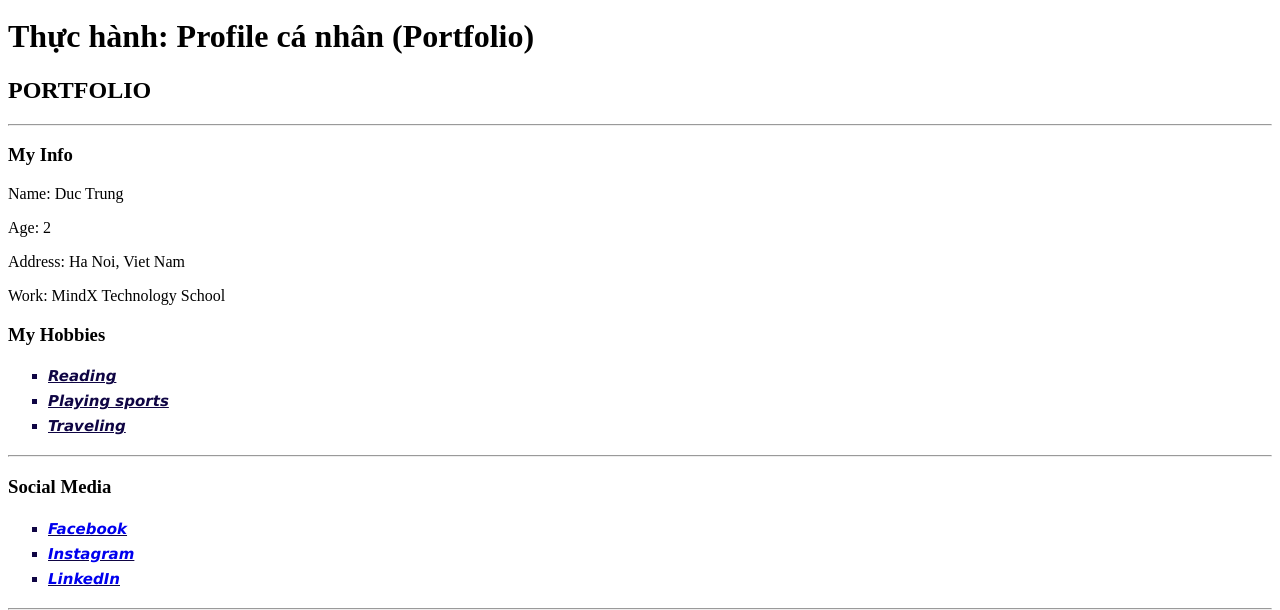
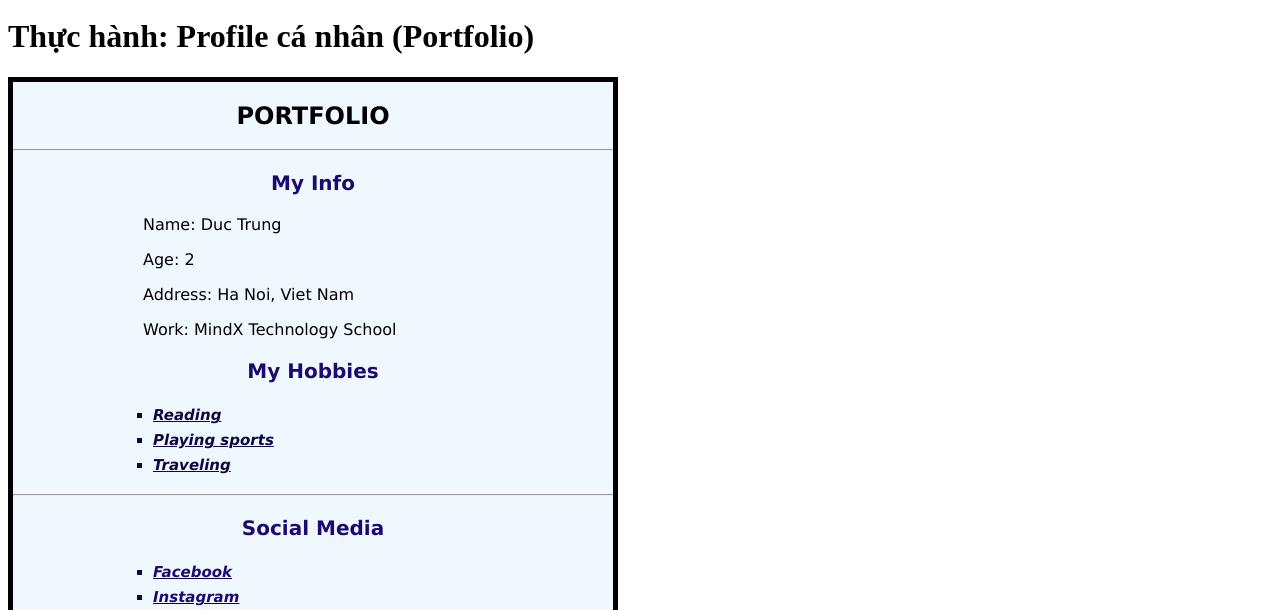
Before and after one commit to trungsliver/MK-JSB48, a plain HTML site: page Lesson2/index.html in a window 1280 px wide. Shown: the part 941-1551 px from the top of the page. Drawn offline with Linux system fonts and the light colour scheme.

Commit message:
Lesson 2

```diff
--- a/Lesson2/style.css
+++ b/Lesson2/style.css
@@ -1,6 +1,6 @@
 ul {
     /* Ký tự danh sách */
-    list-style:square;
+    list-style: square;
 }
 
 ol {
@@ -18,7 +18,7 @@ li {
     /* Cỡ chữ */
     font-size: 15px;
     /* font chữ */
-    font-family:'Lucida Sans', 'Lucida Sans Regular', 'Lucida Grande', 'Lucida Sans Unicode', Geneva, Verdana, sans-serif;
+    font-family: 'Lucida Sans', 'Lucida Sans Regular', 'Lucida Grande', 'Lucida Sans Unicode', Geneva, Verdana, sans-serif;
     /* Màu chữ */
     color: rgb(15, 5, 68);
     /* In đậm */
@@ -41,11 +41,11 @@ img {
     width: 300px;
     /* Viền: kích thước - kiểu - màu */
     border: 10px solid black;
-        /* kích thước viền */
+    /* kích thước viền */
     border-width: 10px;
-        /* Kiểu viền */
+    /* Kiểu viền */
     border-style: dashed;
-        /* Màu viền */
+    /* Màu viền */
     border-color: rgb(49, 6, 6);
     /* bo góc */
     border-radius: 150px;
@@ -60,3 +60,39 @@ span {
     /* Thuộc tính display */
     display: inline-block;
 }
+
+/* ============== THỰC HÀNH ============ */
+div {
+    /* Viền: kích thước - kiểu - màu */
+    border: 5px solid black;
+    /* Chiều ngang */
+    width: 600px;
+    /* căn giữa */
+    text-align: center;
+    /* Màu nền */
+    background-color: aliceblue;
+    /* font chữ */
+    font-family: Verdana, Geneva, Tahoma, sans-serif;
+}
+
+h3 {
+    /* Màu chữ */
+    color: rgb(27, 11, 112);
+    /* Cỡ chữ */
+    font-size: 20px;
+}
+
+ul {
+    text-align: left;
+    padding-left: 140px;
+}
+
+a {
+    color: rgb(27, 11, 112);
+}
+
+p {
+    text-align: left;
+    padding-left: 130px;
+    font-weight: 550;
+}
```
